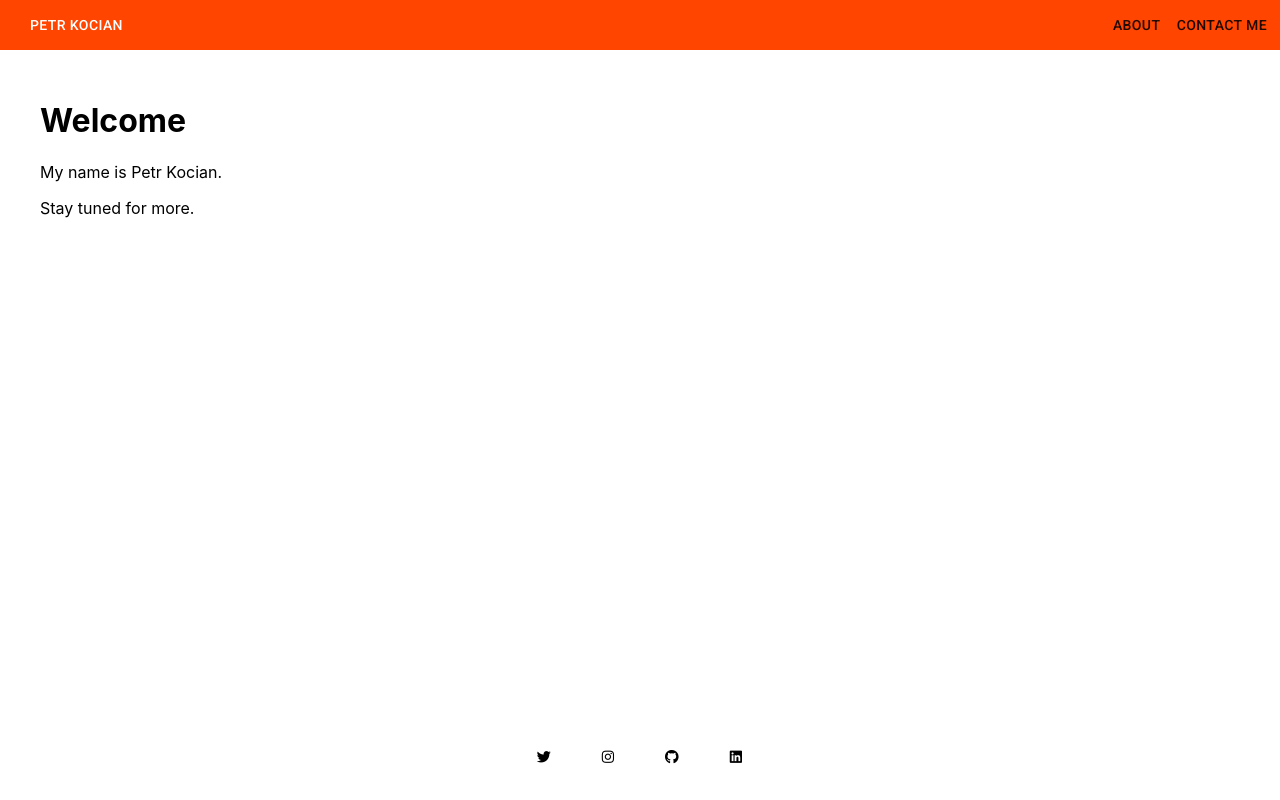
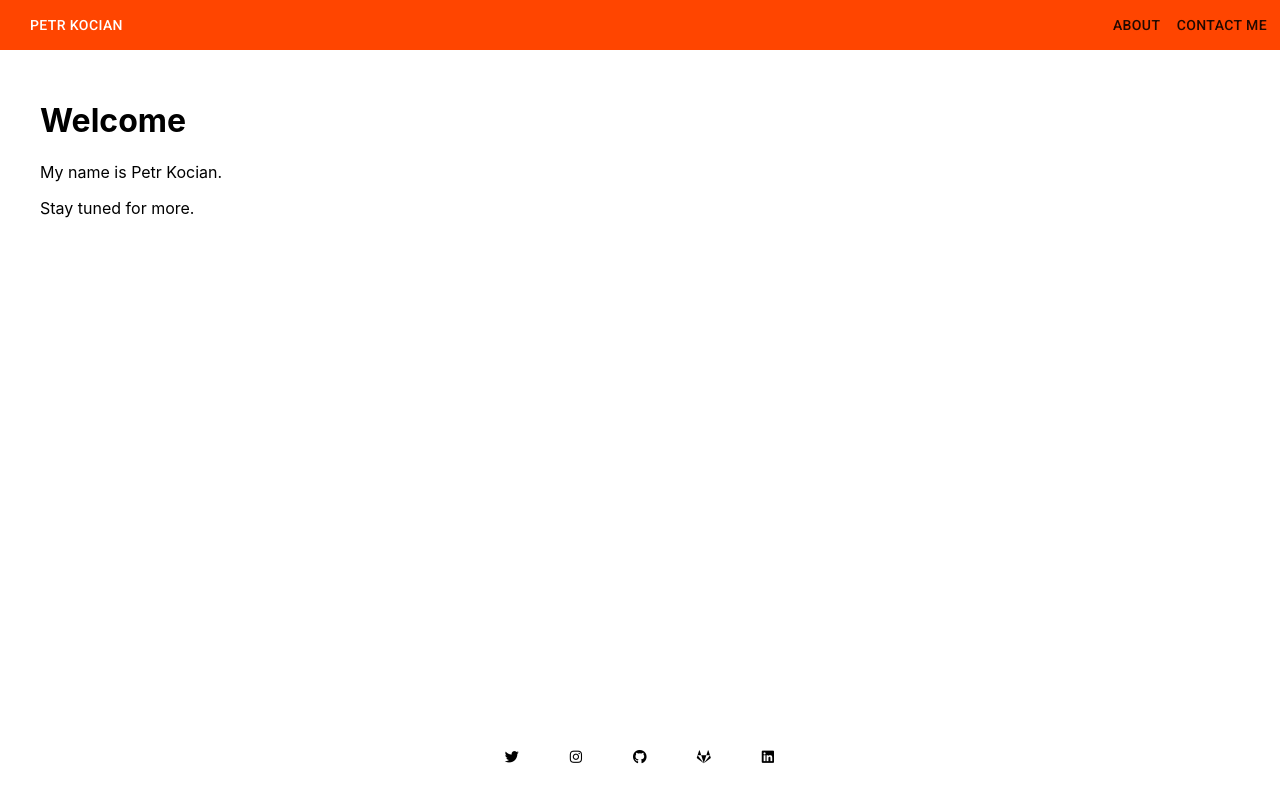
Before and after one commit to koci54/portfolio-project, a Next.js app: page / in a window 1280 px wide. Built offline with nearby package versions, Linux system fonts and the light colour scheme.

Commit message:
add gitlab link

```diff
--- a/components/Footer.js
+++ b/components/Footer.js
@@ -29,6 +29,14 @@ const Footer = () => (
           </Button>
           <Button
             color="inherit"
+            href="https://gitlab.com/zen.petr"
+            target="_blank"
+            className="gitlablink"
+          >
+            <i className={"gitlabicon" + " fab fa-gitlab"} />
+          </Button>
+          <Button
+            color="inherit"
             href="https://www.linkedin.com/in/petrkocian1/"
             target="_blank"
             className="instagramlink"
```
